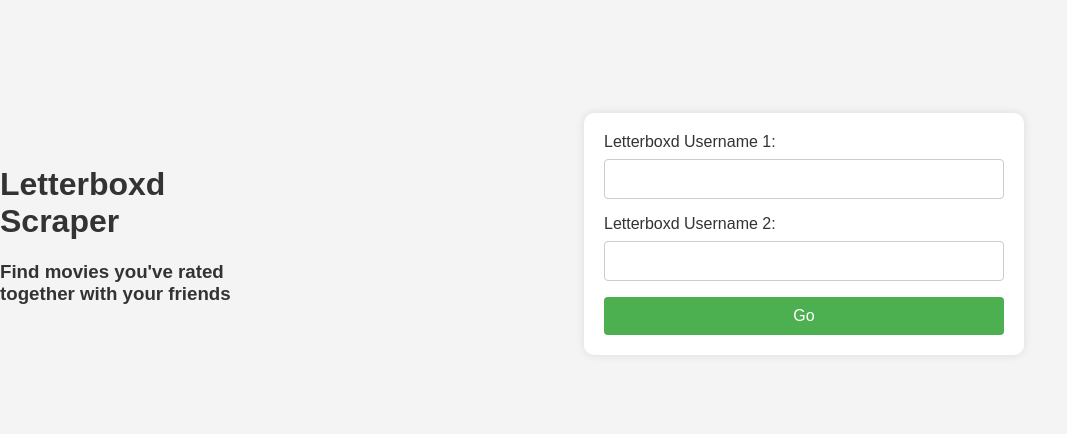
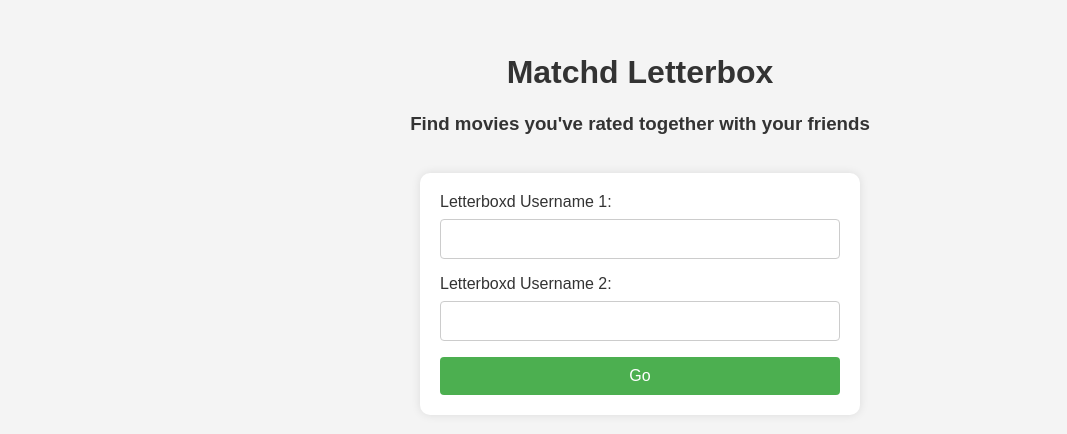
Before and after one commit to nanobiolog/matchme, a plain HTML site: page public/index.html in a window 1280 px wide. Shown: the part 166-600 px from the top of the page, without its empty margins (0-1067 px from the left). Drawn offline with Linux system fonts and the light colour scheme.

Commit message:
modified

```diff
--- a/public/index.html
+++ b/public/index.html
@@ -1,4 +1,3 @@
-<!-- index.html -->
 <!DOCTYPE html>
 <html lang="en">
 
@@ -13,6 +12,7 @@
             margin: 0;
             padding: 0;
             display: flex;
+            flex-direction: column;
             align-items: center;
             justify-content: center;
             height: 100vh;
@@ -20,10 +20,8 @@
 
         h1,
         h3 {
-      text-align: left;
+            text-align: center;
             color: #333;
-      margin-left: 0;
-      margin-right: 20%; /* Adjust the margin as needed */
         }
 
         form {
@@ -33,8 +31,7 @@
             box-shadow: 0 0 10px rgba(0, 0, 0, 0.1);
             width: 80%;
             max-width: 400px;
-      margin-left: 20%;
-      margin-right: 20%;
+            margin: 20px auto;
         }
 
         label {
@@ -72,7 +69,7 @@
 
 <body>
     <div>
-    <h1>Letterboxd Scraper</h1>
+        <h1>Matchd Letterbox</h1>
         <h3>Find movies you've rated together with your friends</h3>
     </div>
     <form action="/scrape" method="post">
```
Also changed, not shown: public/commonMovies.html (+17 -1 lines). Lines whose indentation alone changed are shown as unchanged.
